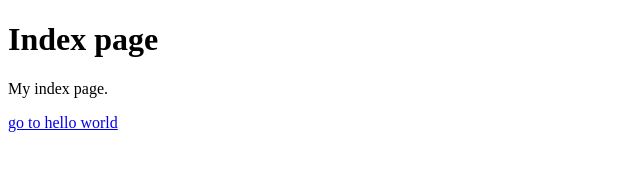
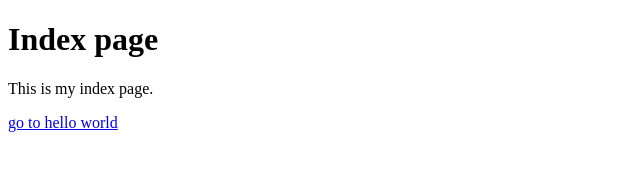
Before and after one commit to Tewan0/MyWebGit, a plain HTML site: page index.html in a window 1280 px wide. Shown: the full height of the page, 0-640 px from the left. Drawn offline with Linux system fonts and the light colour scheme.

Commit message:
TEAM 1: modify index

```diff
--- a/index.html
+++ b/index.html
@@ -6,7 +6,7 @@
 <body>
 
 <h1>Index page</h1>
-<p>My index page.</p>
+<p>This is my index page.</p>
 <a href="hello.html">go to hello world</a>
 
 </body>
```
